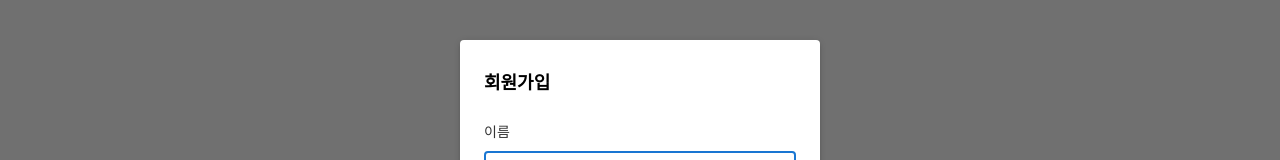
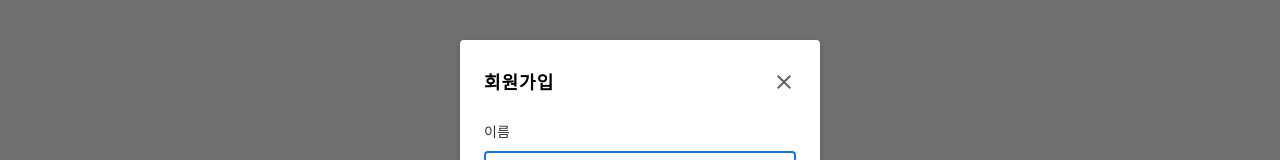
Before and after one commit to moonklabs/mdi-portal-lsm-study, a React (Create React App) app in the folder mdi-react/: page / in a window 1280 px wide. Both pictures are taken after a click on the button "회원가입". Shown: the part 185-345 px from the top of the page. Built offline with nearby package versions, Linux system fonts and the light colour scheme; a web font is replaced by a local one.

Commit message:
refactor: 모달 닫기 버튼 추가 및 HeaderText 공통 스타일링 적용

```diff
--- a/mdi-react/src/compnents/modal/LoginModal.jsx
+++ b/mdi-react/src/compnents/modal/LoginModal.jsx
@@ -8,7 +8,7 @@ import {
   FormTextBox,
   FormTextField,
 } from '../../style/FormStyled';
-import { CloseBox } from '../../style/CommonStyled';
+import { CloseBox, HeaderText } from '../../style/CommonStyled';
 
 const LoginModal = ({ onClose }) => {
   const [formData, setFormData] = useState({ username: '', password: '' });
@@ -66,15 +66,8 @@ const LoginModal = ({ onClose }) => {
           flexDirection: 'row',
         }}
       >
-        <Typography
-          sx={{
-            fontSize: '1.8rem',
-            fontWeight: '700',
-          }}
-        >
-          로그인
-        </Typography>
-        <Box sx={CloseBox}>
+        <Typography sx={HeaderText}>로그인</Typography>
+        <Box onClick={onClose} sx={CloseBox}>
           <img
             src="/logo/ic_close.svg"
             s
--- a/mdi-react/src/compnents/modal/Signup.jsx
+++ b/mdi-react/src/compnents/modal/Signup.jsx
@@ -1,6 +1,6 @@
 import React, { useState } from 'react';
 import { useDispatch, useSelector } from 'react-redux';
-import { Typography, Alert, Stack } from '@mui/material';
+import { Typography, Alert, Stack, Box } from '@mui/material';
 import { signUp } from '../../features/auth/authSlice';
 import {
   FormFieldTitle,
@@ -8,6 +8,7 @@ import {
   FormTextBox,
   FormTextField,
 } from '../../style/FormStyled';
+import { CloseBox, HeaderText } from '../../style/CommonStyled';
 
 const Signup = ({ onClose }) => {
   const [formData, setFormData] = useState({ username: '', password: '' });
@@ -57,15 +58,29 @@ const Signup = ({ onClose }) => {
         height: '100%',
       }}
     >
-      <Stack sx={{ marginTop: '0.6rem' }}>
-        <Typography
-          sx={{
-            fontSize: '1.8rem',
-            fontWeight: '700',
-          }}
-        >
-          회원가입
-        </Typography>
+      <Stack
+        sx={{
+          marginTop: '0.6rem',
+          display: 'flex',
+          justifyContent: 'space-between',
+          flexDirection: 'row',
+        }}
+      >
+        <Typography sx={HeaderText}>회원가입</Typography>
+        <Box onClick={onClose} sx={CloseBox}>
+          <img
+            src="/logo/ic_close.svg"
+            s
+            alt=""
+            style={{
+              width: '2.4rem',
+              height: '2.4rem',
+              '&:hover': {
+                backgroundColor: '#fff',
+              },
+            }}
+          />
+        </Box>
       </Stack>
       <Stack sx={{ marginTop: '2.5rem' }}>
         <FormTextBox>
```
